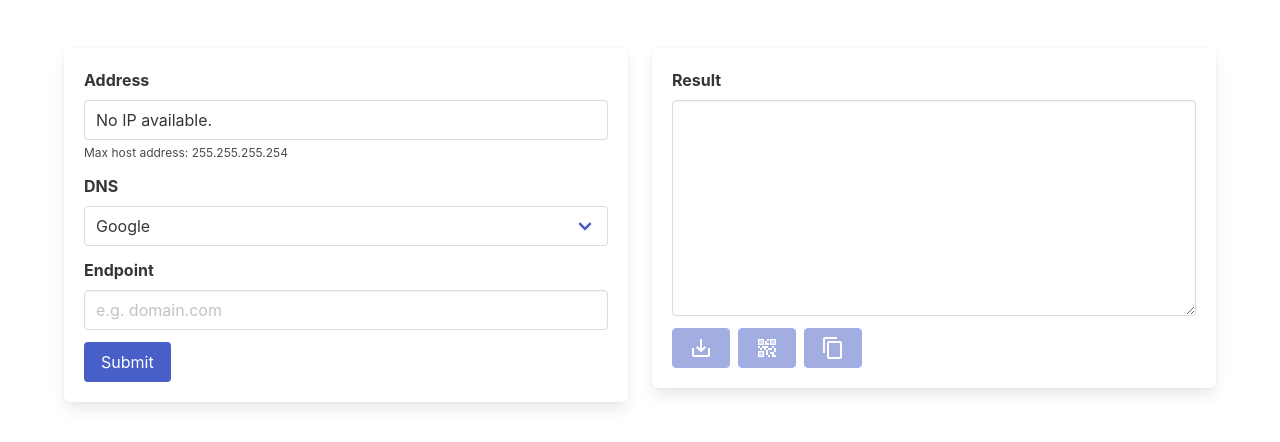
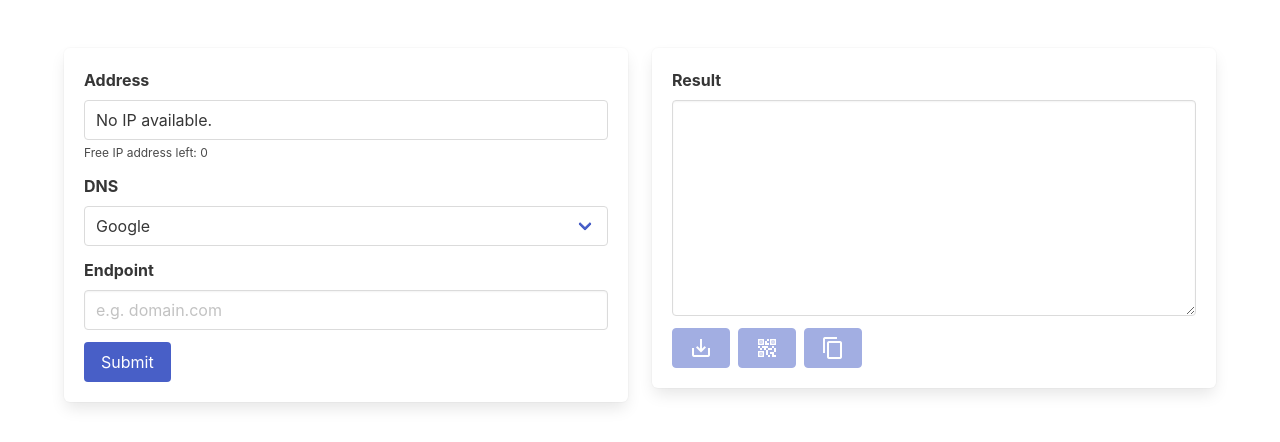
Before and after one commit to snaeim/wireguard-simple-webui, a PHP site: page / in a window 1280 px wide. Shown: the part 52-494 px from the top of the page. Run offline with PHP 8.4, Linux system fonts and the light colour scheme; data that the repository does not hold is empty.

Commit message:
show free ip address left instead of maximum host address

```diff
--- a/index.php
+++ b/index.php
@@ -25,7 +25,7 @@ if (isset($_POST['address']) && isset($_POST['dns']) && isset($_POST['endpoint']
  *
  */
 $ip_address = $wg->get_available_ip();
-
+$freeAddress = $ip_address ? $wg->host_ip_info['long']['broadcast'] - ip2long($ip_address) : '0';
 
 ?>
 <!DOCTYPE html>
@@ -109,7 +109,7 @@ $ip_address = $wg->get_available_ip();
                             <div class="control">
                                 <input class="input" name="address" readonly required type="text" value="<?= $ip_address === false ? 'No IP available.' : $ip_address ?>">
                             </div>
-                            <p class="help">Max host address: <?= $wg->host_ip_info['hostMax']; ?></p>
+                            <p class="help">Free IP address left: <?= $freeAddress ?></p>
                         </div>
 
                         <div class="field">
```
